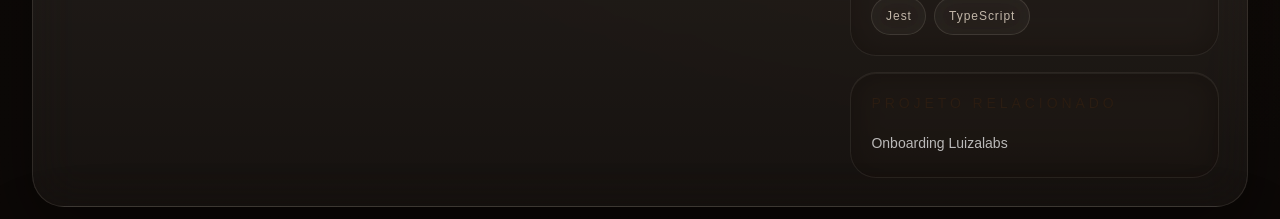
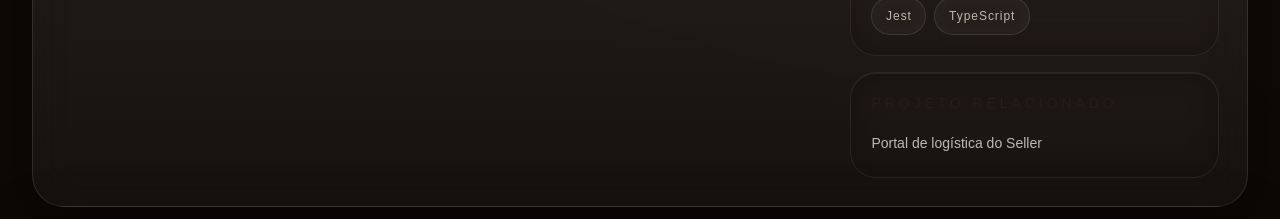
Before and after one commit to DjalmaHenry/djalmahenry-portfolio, a Next.js app: page / in a window 1280 px wide. Shown: the part 2840-3059 px from the top of the page. Built offline with nearby package versions, Linux system fonts and the light colour scheme; a web font is replaced by a local one.

Commit message:
fix: experiencia

```diff
--- a/components/immersive-portfolio-page.tsx
+++ b/components/immersive-portfolio-page.tsx
@@ -102,7 +102,7 @@ const portfolioCopy = {
           impact:
             "Esse trabalho apoia diretamente a eficiência operacional de milhares de sellers, reduz gargalos logísticos e amplia a confiabilidade dos fluxos centrais da plataforma.",
           keywords: ["Fulfillment", "Microsserviços", "IA aplicada", "CI/CD", "Observabilidade", "Jest", "TypeScript"],
-          related: "Onboarding Luizalabs",
+          related: "Portal de logística do Seller",
         },
         {
           company: "Manifesto Games",
@@ -376,7 +376,7 @@ const portfolioCopy = {
           impact:
             "This work directly supports the operational efficiency of thousands of sellers, reduces logistics bottlenecks, and increases the reliability of core platform flows.",
           keywords: ["Fulfillment", "Microservices", "Applied AI", "CI/CD", "Observability", "Jest", "TypeScript"],
-          related: "Luizalabs onboarding",
+          related: "Seller logistics portal",
         },
         {
           company: "Manifesto Games",
```
